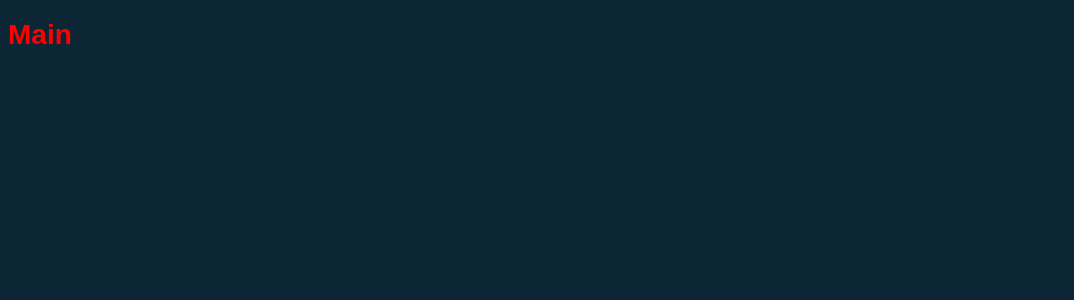
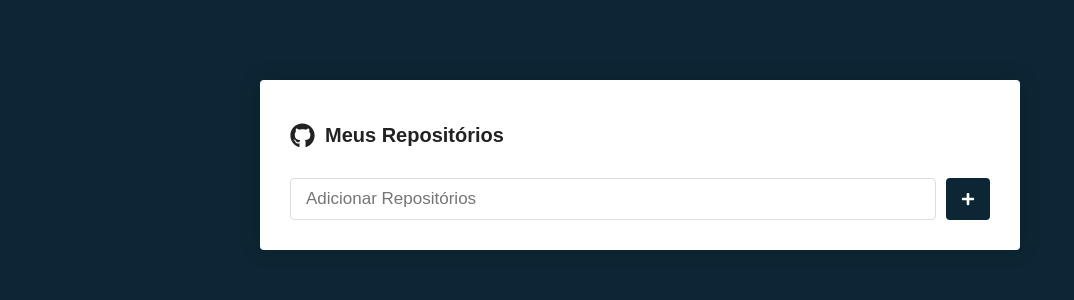
Before and after one commit to edgarbispo/curso-react, a React (Create React App) app in the folder repos/: page / in a window 1280 px wide. Shown: the top 300 px of the page, without its empty margins (0-1074 px from the left). Built offline with nearby package versions, Linux system fonts and the light colour scheme.

Commit message:
18. Estilizando página Main
Instalar Ícones do React
npm install react-icons

```diff
--- a/repos/package.json
+++ b/repos/package.json
@@ -8,6 +8,7 @@
     "@testing-library/user-event": "^12.8.3",
     "react": "^17.0.2",
     "react-dom": "^17.0.2",
+    "react-icons": "^4.3.1",
     "react-router-dom": "^6.0.2",
     "react-scripts": "4.0.3",
     "styled-components": "^5.3.3",
--- a/repos/src/pages/Main/index.js
+++ b/repos/src/pages/Main/index.js
@@ -1,8 +1,23 @@
-import {Title} from './styles'
+import {FaGithub, FaPlus} from 'react-icons/fa';
+import {Container, Form, SubmitButton} from './styles';
+
 export default function Main() {
     return(
-        <Title>
-            Main
-        </Title>
+        <Container>
+            <h1>
+                <FaGithub size={25}/>
+                Meus Repositórios
+            </h1>
+
+            <Form onSubmit={()=>{}}>
+                <input type="text"
+                       placeholder={"Adicionar Repositórios"}
+                />
+                <SubmitButton>
+                    <FaPlus color={"FFF"} size={14}/>
+                </SubmitButton>
+            </Form>
+
+        </Container>
     )
 }
--- a/repos/src/pages/Main/styles.js
+++ b/repos/src/pages/Main/styles.js
@@ -1,9 +1,48 @@
 import styled from 'styled-components';
 
-export const Title = styled.h1`
-    color: #FF0000;
+export const Container = styled.div`
+    max-width: 700px;
+    background: #FFF;
+    border-radius: 4px;
+    box-shadow: 0 0 20px rgba(0, 0, 0, 0.2);
+    padding: 30px;
+    margin: 80px auto;
 
-    span {
-        color: blue;
+    h1 {
+        font-size: 20px;
+        display: flex;
+        align-items: center;
+        flex-direction: row;
+
+        svg{
+            margin-right: 10px;
+        }
+
     }
 `;
+
+export const Form = styled.form`
+    margin-top: 30px;
+    display: flex;
+    flex-direction: row;
+
+    input {
+        flex: 1;
+        border: 1px solid #DDD;
+        padding: 10px 15px;
+        border-radius: 4px;
+        font-size: 17px;
+    }
+`;
+
+export const SubmitButton = styled.button`
+    background: #0D2636;
+    border: 0;
+    border-radius: 4px;
+    margin-left: 10px;
+    padding: 0 15px;
+    display: flex;
+    justify-content: center;
+    align-items: center;
+
+`;
```
Also changed, not shown: 1 other file (tests, documents, lock files or other folders).
